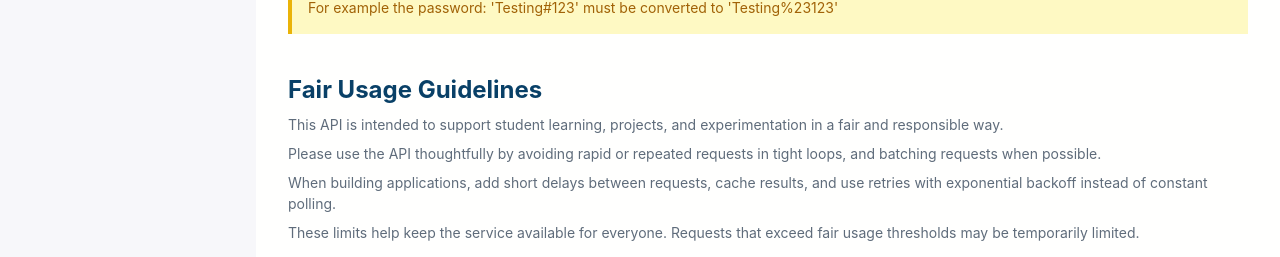
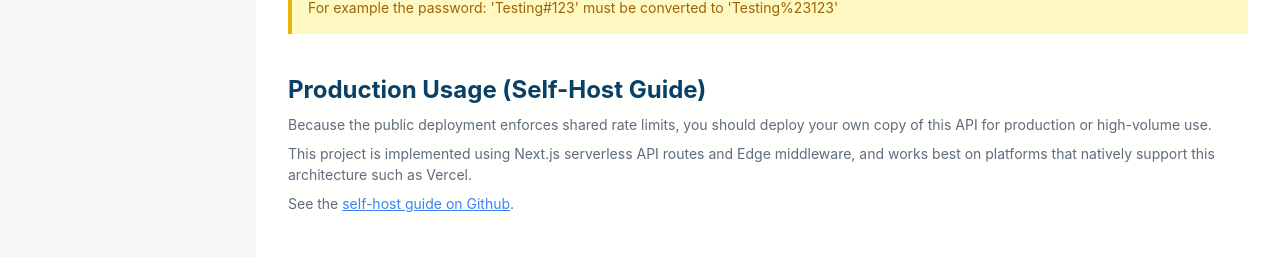
Before and after one commit to SumitNalavade/FriscoISDHACAPI, a Next.js app: page /home in a window 1280 px wide. Shown: the part 652-909 px from the top of the page. Built offline with nearby package versions, Linux system fonts and the light colour scheme.

Commit message:
Add self host guide

```diff
--- a/pages/home.tsx
+++ b/pages/home.tsx
@@ -72,6 +72,12 @@ const Home: React.FC = () => {
                         </p>
                     </div>
 
+                    <h3 className="text-2xl font-bold mt-10 my-2 text-headline">Production Usage (Self-Host Guide)</h3>
+                    <p>Because the public deployment enforces shared rate limits, you should deploy your own copy of this API for production or high-volume use.</p>
+                    <p>This project is implemented using Next.js serverless API routes and Edge middleware, and works best on platforms that natively support this architecture such as Vercel.</p>
+                    <p>See the <a className="underline text-blue-500" target="__blank" href="https://github.com/SumitNalavade/FriscoISDHACAPI">self-host guide on Github</a>.</p>
+
+
                     <h3 className="text-2xl font-bold mt-10 my-2 text-headline">Fair Usage Guidelines</h3>
                     <p>This API is intended to support student learning, projects, and experimentation in a fair and responsible way.</p>
                     <p>Please use the API thoughtfully by avoiding rapid or repeated requests in tight loops, and batching requests when possible.</p>
```
